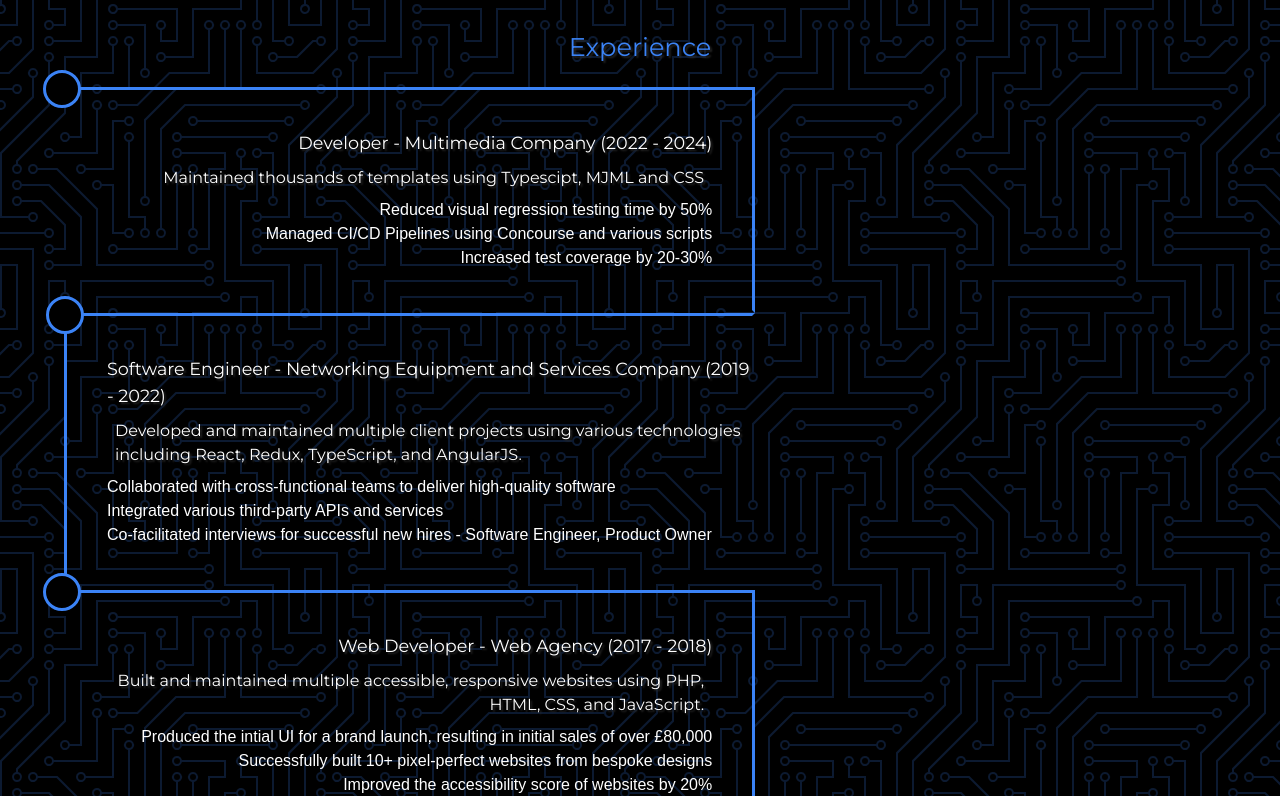
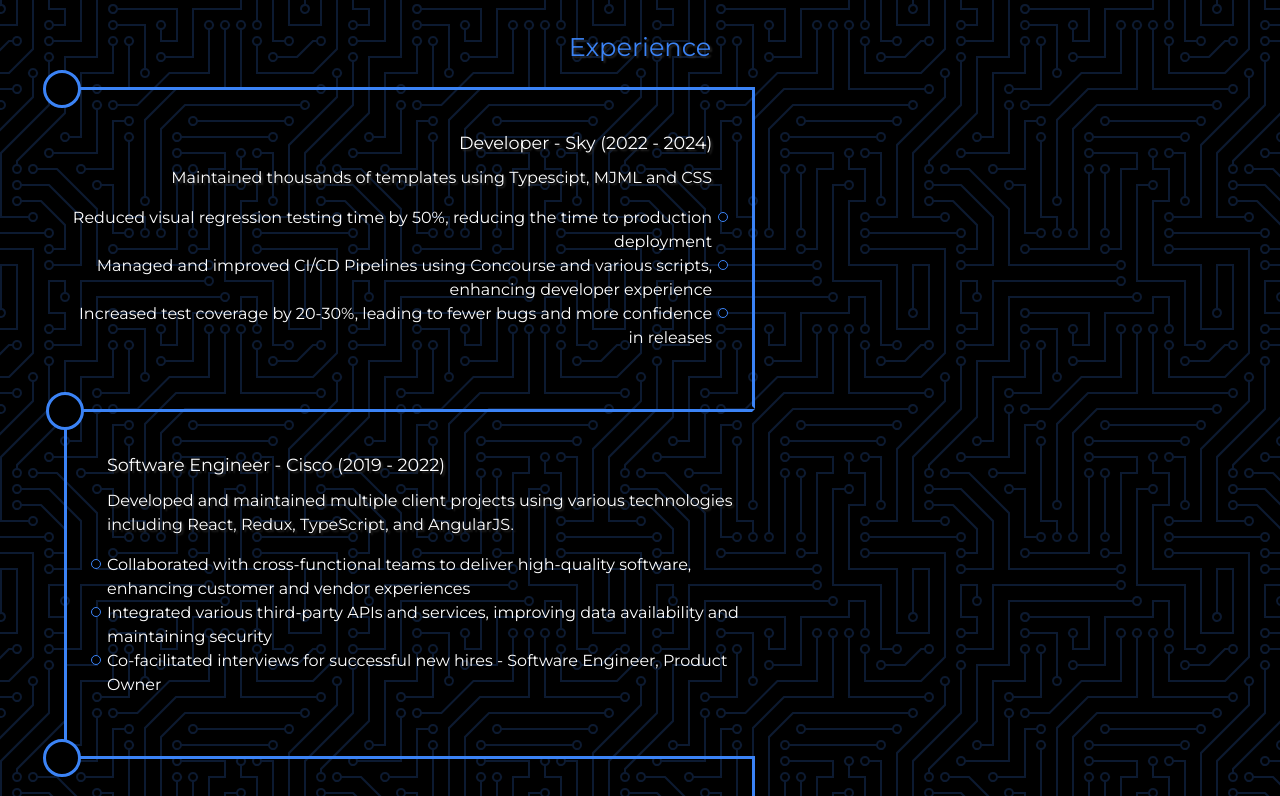
Before and after one commit to ctrlaltpat/portfolio, a Next.js app: page /about in a window 1280 px wide. Shown: the part 904-1700 px from the top of the page. Built offline with nearby package versions, Linux system fonts and the light colour scheme; no server answers.

Commit message:
minor content update

```diff
--- a/app/about/page.tsx
+++ b/app/about/page.tsx
@@ -51,12 +51,12 @@
               <h5>
                 {title} - {company} ({tenure})
               </h5>
-              <div>
-                <p>{description}</p>
+              <p>{description}</p>
+              <ul>
                 {work.map((a, i) => (
-                  <div key={a.substring(0, 3) + i}>{a}</div>
+                  <li key={a.substring(0, 3) + i}>{a}</li>
                 ))}
-              </div>
+              </ul>
             </div>
           ))}
         </div>
--- a/app/styles/_app.scss
+++ b/app/styles/_app.scss
@@ -413,6 +413,19 @@
         font-size: 1.1rem;
       }
 
+      p {
+        margin: 0;
+      }
+
+      ul {
+        padding: 0;
+        li {
+          list-style: none;
+          position: relative;
+          font-family: var(--main-font);
+        }
+      }
+
       &:before {
         content: "";
         position: absolute;
@@ -424,14 +437,24 @@
         border: 3px solid var(--clr-main);
         background-color: rgb(0, 0, 0);
         text-align: center;
-        line-height: 1.25em;
-        font-size: 1em;
       }
 
       &:nth-of-type(odd) {
         border-right-color: var(--clr-main);
         padding-left: 0;
         text-align: right;
+
+        li:after {
+          content: "";
+          position: absolute;
+          top: 6px;
+          right: -16px;
+          height: 10px;
+          width: 10px;
+          border-radius: 50%;
+          border: 1px solid var(--clr-main);
+          background-color: rgb(0, 0, 0);
+        }
 
         &:before {
           right: 98%;
@@ -442,6 +465,18 @@
         border-left-color: var(--clr-main);
         padding-right: 0;
         text-align: left;
+
+        li:after {
+          content: "";
+          position: absolute;
+          top: 6px;
+          left: -16px;
+          height: 10px;
+          width: 10px;
+          border-radius: 50%;
+          border: 1px solid var(--clr-main);
+          background-color: rgb(0, 0, 0);
+        }
 
         &:before {
           right: 100%;
--- a/lib/content.ts
+++ b/lib/content.ts
@@ -2,44 +2,44 @@
   "Hi!👋🏾 I'm Patrick, a passionate software engineer based in London with a deep love for creating beautiful and functional web experiences.",
   "My journey in tech started with an interest in creating a multiplayer game in Unity. Over time, I've honed my skills in web development, and worked on a range of projects, from simple landing pages to complex web applications.",
   "When I'm not coding, you can find me rollerskating through London's streets, gaming, or experimenting with new technologies. I'm always excited to collaborate on interesting projects and learn new things.",
-  "This is my portfolio to showcase my projects and a little about my life."
+  "This is my portfolio to showcase my projects and a little about my life.",
 ];
 
 export const experience = [
   {
     title: "Developer",
-    company: "Multimedia Company",
+    company: "Sky",
     tenure: "2022 - 2024",
     description:
       "Maintained thousands of templates using Typescipt, MJML and CSS",
     work: [
-      "Reduced visual regression testing time by 50%",
-      "Managed CI/CD Pipelines using Concourse and various scripts",
-      "Increased test coverage by 20-30%",
+      "Reduced visual regression testing time by 50%, reducing the time to production deployment",
+      "Managed and improved CI/CD Pipelines using Concourse and various scripts, enhancing developer experience",
+      "Increased test coverage by 20-30%, leading to fewer bugs and more confidence in releases",
     ],
   },
   {
     title: "Software Engineer",
-    company: "Networking Equipment and Services Company",
+    company: "Cisco",
     tenure: "2019 - 2022",
     description:
       "Developed and maintained multiple client projects using various technologies including React, Redux, TypeScript, and AngularJS.",
     work: [
-      "Collaborated with cross-functional teams to deliver high-quality software",
-      "Integrated various third-party APIs and services",
+      "Collaborated with cross-functional teams to deliver high-quality software, enhancing customer and vendor experiences",
+      "Integrated various third-party APIs and services, improving data availability and maintaining security",
       "Co-facilitated interviews for successful new hires - Software Engineer, Product Owner",
     ],
   },
   {
     title: "Web Developer",
-    company: "Web Agency",
+    company: "Absowebly",
     tenure: "2017 - 2018",
     description:
       "Built and maintained multiple accessible, responsive websites using PHP, HTML, CSS, and JavaScript.",
     work: [
       "Produced the intial UI for a brand launch, resulting in initial sales of over £80,000",
-      "Successfully built 10+ pixel-perfect websites from bespoke designs",
-      "Improved the accessibility score of websites by 20%",
+      "Successfully built 10+ pixel-perfect websites from bespoke in-house designs",
+      "Improved the accessibility score of websites by 20%, complying with National Disability Authority guidelines",
     ],
   },
 ];
```
